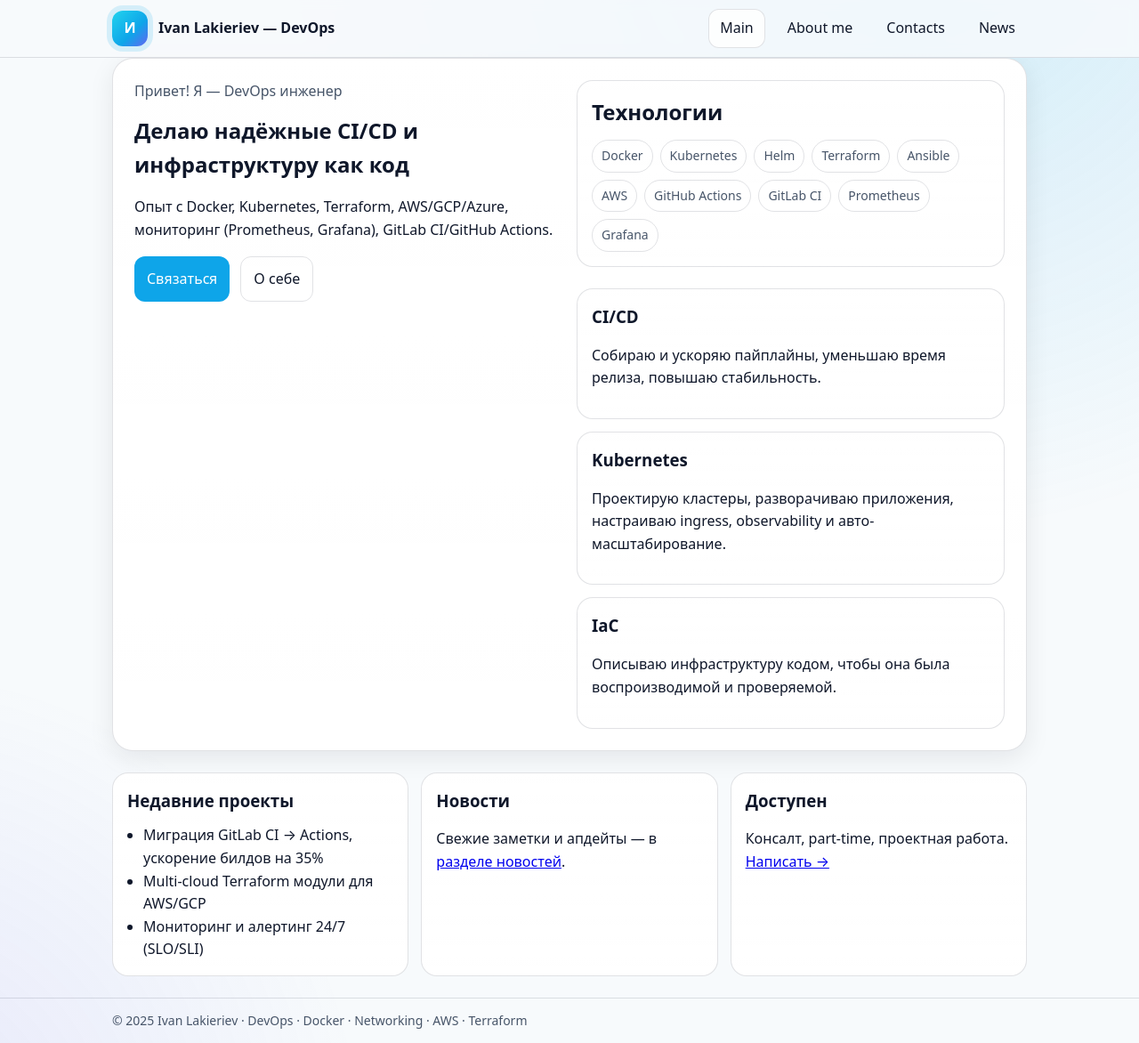
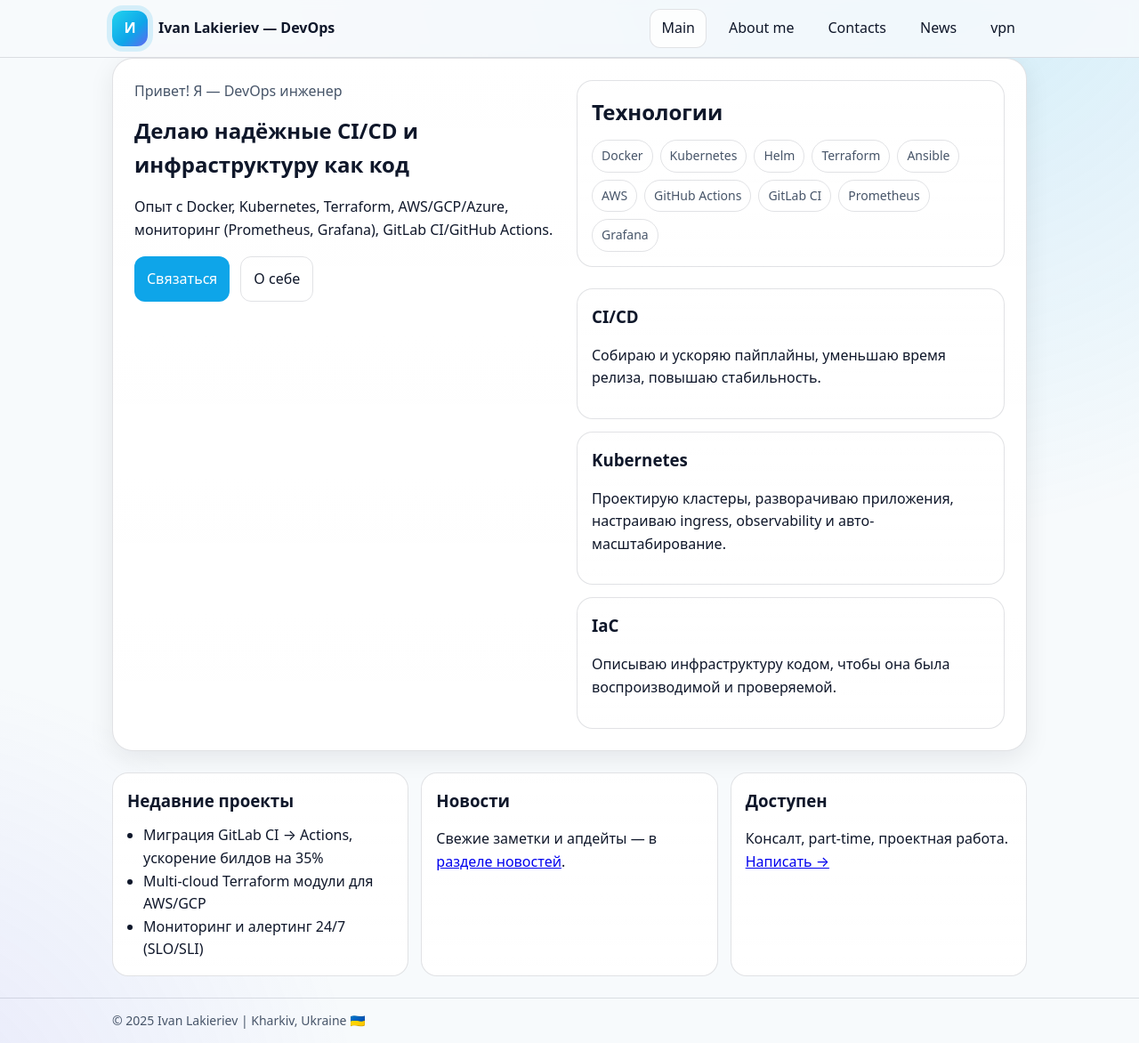
Before and after one commit to lkrv69/One-Page, a Jekyll site: the page built from index.md, in a window 1280 px wide and 1172 px high. Shown: the whole window at 89% size. Built offline with Jekyll 4.4.1, drawn with Linux system fonts in a browser that asks for light colours.

Commit message:
Update default.html

```diff
--- a/_layouts/default.html
+++ b/_layouts/default.html
@@ -21,6 +21,7 @@
         <a href="/about/" {% if page.url == "/about/" %}aria-current="page"{% endif %}>About me</a>
         <a href="/contacts/" {% if page.url == "/contacts/" %}aria-current="page"{% endif %}>Contacts</a>
         <a href="/news/" {% if page.url == "/news/" %}aria-current="page"{% endif %}>News</a>
+        <a href="https://vpn.lkrv69.com/" {% if page.url == "https://vpn.lkrv69.com/" %}aria-current="page"{% endif %}>vpn</a>
       </div>
     </nav>
   </div>
@@ -29,7 +30,7 @@
   {{ content }}
 </main>
 <footer class="footer">
-  <div class="container">© <span id="y"></span> Ivan Lakieriev · DevOps · Docker · Networking · AWS · Terraform</div>
+  <div class="container">© <span id="y"></span> Ivan Lakieriev | Kharkiv, Ukraine 🇺🇦</div>
 </footer>
 <script src="/assets/script.js"></script>
 <script>document.getElementById('y').textContent = new Date().getFullYear()</script>
```
